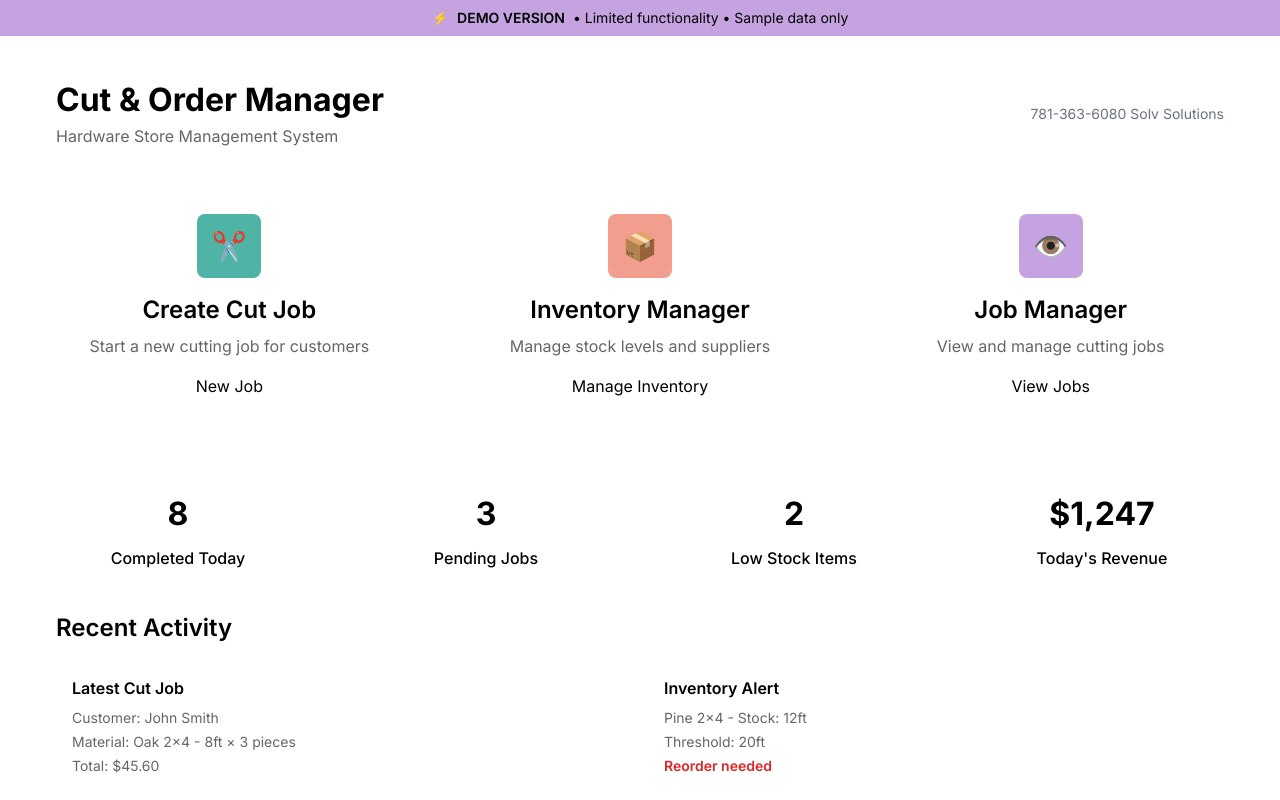
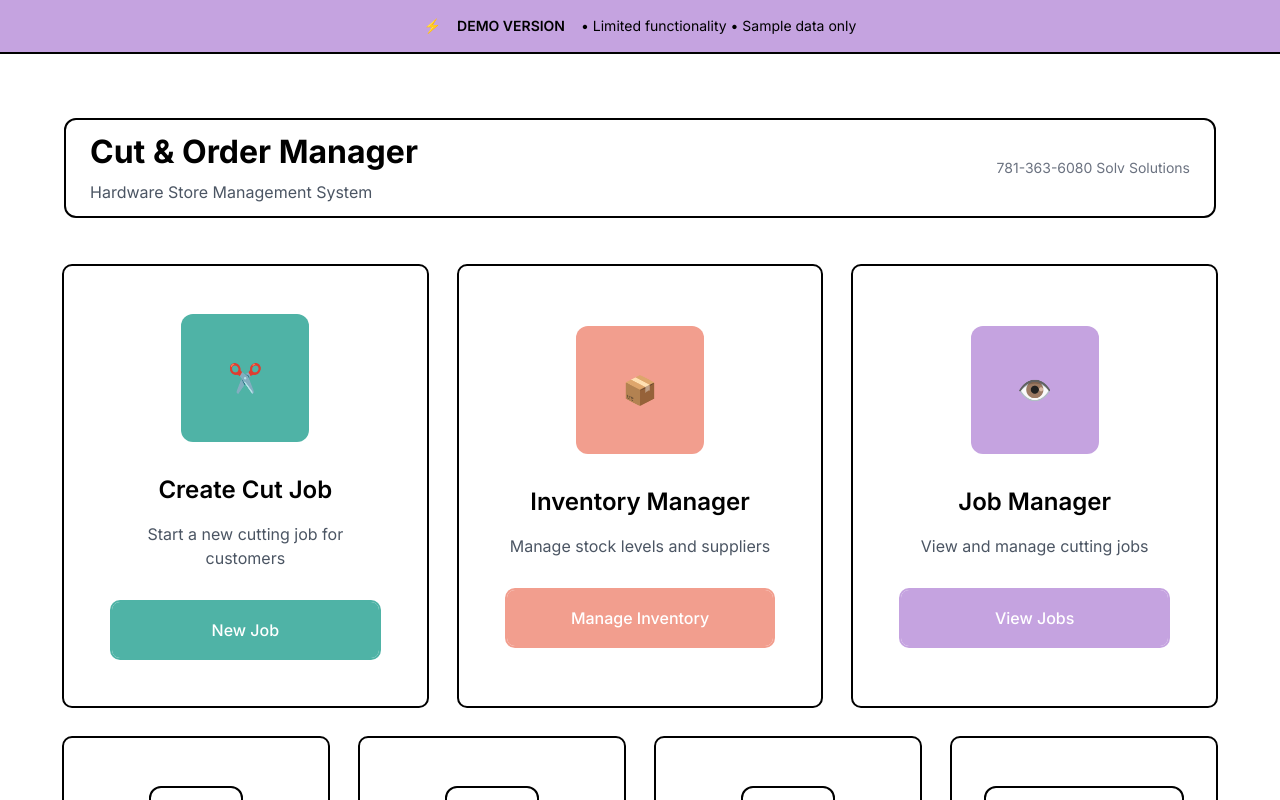
Before and after one commit to solvd-ai-solutions/cut-order-manager, a React (Vite) app: page / in a window 1280 px wide. Built offline with nearby package versions, Linux system fonts and the light colour scheme.

Commit message:
REVERT: Remove problematic CSS overrides and get back to working state

```diff
--- a/index.html
+++ b/index.html
@@ -8,32 +8,6 @@
     <link rel="preconnect" href="https://fonts.googleapis.com">
     <link rel="preconnect" href="https://fonts.gstatic.com" crossorigin>
     <link href="https://fonts.googleapis.com/css2?family=Inter:wght@400;500;600;700&display=swap" rel="stylesheet">
-    <style>
-      /* EMERGENCY RESET - This runs before any other CSS */
-      * {
-        box-sizing: border-box !important;
-      }
-
-      html, body {
-        margin: 0 !important;
-        padding: 0 !important;
-        height: 100% !important;
-        font-family: 'Inter', -apple-system, BlinkMacSystemFont, 'Segoe UI', Roboto, sans-serif !important;
-      }
-
-      #root {
-        all: unset !important;
-        display: block !important;
-        width: 100% !important;
-        height: 100% !important;
-        font-family: 'Inter', -apple-system, BlinkMacSystemFont, 'Segoe UI', Roboto, sans-serif !important;
-        font-size: 16px !important;
-        line-height: 1.5 !important;
-        color: #000000 !important;
-        background: #FFFFFF !important;
-        overflow: hidden !important;
-      }
-    </style>
   </head>
   <body>
     <div id="root"></div>
--- a/src/App.tsx
+++ b/src/App.tsx
@@ -29,24 +29,9 @@ export default function App() {
     }
   };
 
-  // ROBUST ISOLATION WRAPPER
-  const appStyle = {
-    width: '100%',
-    height: '100vh',
-    backgroundColor: '#FFFFFF',
-    color: '#000000',
-    fontFamily: "'Inter', -apple-system, BlinkMacSystemFont, 'Segoe UI', Roboto, sans-serif",
-    fontSize: '16px',
-    lineHeight: '1.5',
-    overflow: 'hidden',
-    margin: '0',
-    padding: '0',
-    boxSizing: 'border-box' as const,
-  };
-
   if (currentView !== 'dashboard') {
     return (
-      <div style={appStyle} className="h-screen bg-white text-black flex flex-col overflow-hidden">
+      <div className="h-screen bg-white text-black flex flex-col overflow-hidden">
         {/* Demo Banner */}
         <div className="bg-lavender border-b-2 border-black px-6 py-2 flex items-center justify-center gap-2 flex-shrink-0">
           <span className="text-black text-sm">⚡</span>
@@ -63,7 +48,7 @@ export default function App() {
   }
 
   return (
-    <div style={appStyle} className="h-screen bg-white text-black overflow-hidden">
+    <div className="h-screen bg-white text-black overflow-hidden">
       {/* Demo Banner */}
       <div className="bg-lavender border-b-2 border-black px-6 py-2 flex items-center justify-center gap-2">
         <span className="text-black text-sm">⚡</span>
--- a/src/styles/globals.css
+++ b/src/styles/globals.css
@@ -1,449 +1,3 @@
-/* COMPLETE CSS RESET AND ISOLATION */
-* {
-  box-sizing: border-box !important;
-}
-
-html, body {
-  margin: 0 !important;
-  padding: 0 !important;
-  height: 100% !important;
-  font-family: 'Inter', -apple-system, BlinkMacSystemFont, 'Segoe UI', Roboto, sans-serif !important;
-}
-
-/* COMPLETE APP ISOLATION */
-#root {
-  all: unset !important;
-  display: block !important;
-  width: 100% !important;
-  height: 100% !important;
-  font-family: 'Inter', -apple-system, BlinkMacSystemFont, 'Segoe UI', Roboto, sans-serif !important;
-  font-size: 16px !important;
-  line-height: 1.5 !important;
-  color: #000000 !important;
-  background: #FFFFFF !important;
-  overflow: hidden !important;
-}
-
-#root * {
-  box-sizing: border-box !important;
-  font-family: inherit !important;
-}
-
-/* FORCE RESET ALL INHERITED STYLES */
-#root div,
-#root span,
-#root p,
-#root h1,
-#root h2,
-#root h3,
-#root h4,
-#root h5,
-#root h6,
-#root button,
-#root input,
-#root select,
-#root textarea,
-#root label {
-  all: unset !important;
-  display: block !important;
-  font-family: inherit !important;
-  color: inherit !important;
-  background: transparent !important;
-  border: none !important;
-  margin: 0 !important;
-  padding: 0 !important;
-}
-
-#root button {
-  cursor: pointer !important;
-}
-
-#root input,
-#root select,
-#root textarea {
-  display: block !important;
-}
-
-#root span {
-  display: inline !important;
-}
-
-#root img {
-  display: block !important;
-  max-width: 100% !important;
-  height: auto !important;
-}
-
-/* AGGRESSIVE TAILWIND OVERRIDES */
-#root .bg-white {
-  background-color: #FFFFFF !important;
-}
-
-#root .bg-black {
-  background-color: #000000 !important;
-}
-
-#root .bg-mint {
-  background-color: #4FB3A6 !important;
-}
-
-#root .bg-coral {
-  background-color: #F29E8E !important;
-}
-
-#root .bg-lavender {
-  background-color: #C5A3E0 !important;
-}
-
-#root .text-white {
-  color: #FFFFFF !important;
-}
-
-#root .text-black {
-  color: #000000 !important;
-}
-
-#root .text-gray-600 {
-  color: #666666 !important;
-}
-
-#root .text-gray-500 {
-  color: #6B7280 !important;
-}
-
-#root .text-red-600 {
-  color: #DC2626 !important;
-}
-
-#root .border-black {
-  border-color: #000000 !important;
-}
-
-#root .border-2 {
-  border-width: 2px !important;
-}
-
-#root .rounded-lg {
-  border-radius: 8px !important;
-}
-
-#root .outline-2 {
-  outline-width: 2px !important;
-}
-
-#root .outline-black {
-  outline-color: #000000 !important;
-}
-
-#root .outline-mint {
-  outline-color: #4FB3A6 !important;
-}
-
-#root .outline-coral {
-  outline-color: #F29E8E !important;
-}
-
-#root .outline-lavender {
-  outline-color: #C5A3E0 !important;
-}
-
-#root .outline-offset-0 {
-  outline-offset: 0px !important;
-}
-
-#root .font-bold {
-  font-weight: 700 !important;
-}
-
-#root .font-semibold {
-  font-weight: 600 !important;
-}
-
-#root .font-medium {
-  font-weight: 500 !important;
-}
-
-#root .text-4xl {
-  font-size: 32px !important;
-  line-height: 40px !important;
-}
-
-#root .text-2xl {
-  font-size: 24px !important;
-  line-height: 32px !important;
-}
-
-#root .text-xl {
-  font-size: 20px !important;
-  line-height: 28px !important;
-}
-
-#root .text-lg {
-  font-size: 18px !important;
-  line-height: 28px !important;
-}
-
-#root .text-base {
-  font-size: 16px !important;
-  line-height: 24px !important;
-}
-
-#root .text-sm {
-  font-size: 14px !important;
-  line-height: 20px !important;
-}
-
-#root .text-xs {
-  font-size: 12px !important;
-  line-height: 16px !important;
-}
-
-#root .text-3xl {
-  font-size: 28px !important;
-  line-height: 36px !important;
-}
-
-#root .h-screen {
-  height: 100vh !important;
-}
-
-#root .w-full {
-  width: 100% !important;
-}
-
-#root .flex {
-  display: flex !important;
-}
-
-#root .flex-col {
-  flex-direction: column !important;
-}
-
-#root .items-center {
-  align-items: center !important;
-}
-
-#root .justify-center {
-  justify-content: center !important;
-}
-
-#root .justify-between {
-  justify-content: space-between !important;
-}
-
-#root .gap-2 {
-  gap: 8px !important;
-}
-
-#root .gap-4 {
-  gap: 16px !important;
-}
-
-#root .gap-6 {
-  gap: 24px !important;
-}
-
-#root .p-6 {
-  padding: 24px !important;
-}
-
-#root .p-4 {
-  padding: 16px !important;
-}
-
-#root .p-8 {
-  padding: 32px !important;
-}
-
-#root .px-6 {
-  padding-left: 24px !important;
-  padding-right: 24px !important;
-}
-
-#root .py-2 {
-  padding-top: 8px !important;
-  padding-bottom: 8px !important;
-}
-
-#root .py-3 {
-  padding-top: 12px !important;
-  padding-bottom: 12px !important;
-}
-
-#root .py-6 {
-  padding-top: 24px !important;
-  padding-bottom: 24px !important;
-}
-
-#root .mb-1 {
-  margin-bottom: 4px !important;
-}
-
-#root .mb-2 {
-  margin-bottom: 8px !important;
-}
-
-#root .mb-4 {
-  margin-bottom: 16px !important;
-}
-
-#root .mb-6 {
-  margin-bottom: 24px !important;
-}
-
-#root .mt-1 {
-  margin-top: 4px !important;
-}
-
-#root .overflow-hidden {
-  overflow: hidden !important;
-}
-
-#root .overflow-y-auto {
-  overflow-y: auto !important;
-}
-
-#root .cursor-pointer {
-  cursor: pointer !important;
-}
-
-#root .transition-colors {
-  transition-property: color, background-color, border-color, text-decoration-color, fill, stroke !important;
-  transition-timing-function: cubic-bezier(0.4, 0, 0.2, 1) !important;
-  transition-duration: 200ms !important;
-}
-
-#root .transition-all {
-  transition-property: all !important;
-  transition-timing-function: cubic-bezier(0.4, 0, 0.2, 1) !important;
-  transition-duration: 200ms !important;
-}
-
-#root .hover\:outline-mint:hover {
-  outline-color: #4FB3A6 !important;
-}
-
-#root .hover\:outline-coral:hover {
-  outline-color: #F29E8E !important;
-}
-
-#root .hover\:outline-lavender:hover {
-  outline-color: #C5A3E0 !important;
-}
-
-#root .hover\:bg-gray-50:hover {
-  background-color: #F9FAFB !important;
-}
-
-#root .text-center {
-  text-align: center !important;
-}
-
-#root .text-right {
-  text-align: right !important;
-}
-
-#root .h-full {
-  height: 100% !important;
-}
-
-#root .w-16 {
-  width: 64px !important;
-}
-
-#root .h-16 {
-  height: 64px !important;
-}
-
-#root .mx-auto {
-  margin-left: auto !important;
-  margin-right: auto !important;
-}
-
-#root .inline-flex {
-  display: inline-flex !important;
-}
-
-#root .block {
-  display: block !important;
-}
-
-#root .inline-block {
-  display: inline-block !important;
-}
-
-#root .inline {
-  display: inline !important;
-}
-
-#root .grid {
-  display: grid !important;
-}
-
-#root .grid-cols-1 {
-  grid-template-columns: repeat(1, minmax(0, 1fr)) !important;
-}
-
-#root .md\:grid-cols-2 {
-  grid-template-columns: repeat(2, minmax(0, 1fr)) !important;
-}
-
-#root .md\:grid-cols-4 {
-  grid-template-columns: repeat(4, minmax(0, 1fr)) !important;
-}
-
-#root .lg\:grid-cols-3 {
-  grid-template-columns: repeat(3, minmax(0, 1fr)) !important;
-}
-
-#root .lg\:col-span-3 {
-  grid-column: span 3 / span 3 !important;
-}
-
-#root .min-h-0 {
-  min-height: 0px !important;
-}
-
-#root .min-h-\[120px\] {
-  min-height: 120px !important;
-}
-
-#root .h-\[calc\(100vh-48px\)\] {
-  height: calc(100vh - 48px) !important;
-}
-
-#root .flex-1 {
-  flex: 1 1 0% !important;
-}
-
-#root .flex-shrink-0 {
-  flex-shrink: 0 !important;
-}
-
-#root .leading-none {
-  line-height: 1 !important;
-}
-
-#root .leading-none.mb-2 {
-  margin-bottom: 8px !important;
-}
-
-#root .space-y-2 > * + * {
-  margin-top: 8px !important;
-}
-
-#root .space-y-4 > * + * {
-  margin-top: 16px !important;
-}
-
-#root .space-y-6 > * + * {
-  margin-top: 24px !important;
-}
-
-#root .space-y-8 > * + * {
-  margin-top: 32px !important;
-}
-
 @tailwind base;
 @tailwind components;
 @tailwind utilities;
```
Also changed, not shown: 1 other file (tests, documents, lock files or other folders).
